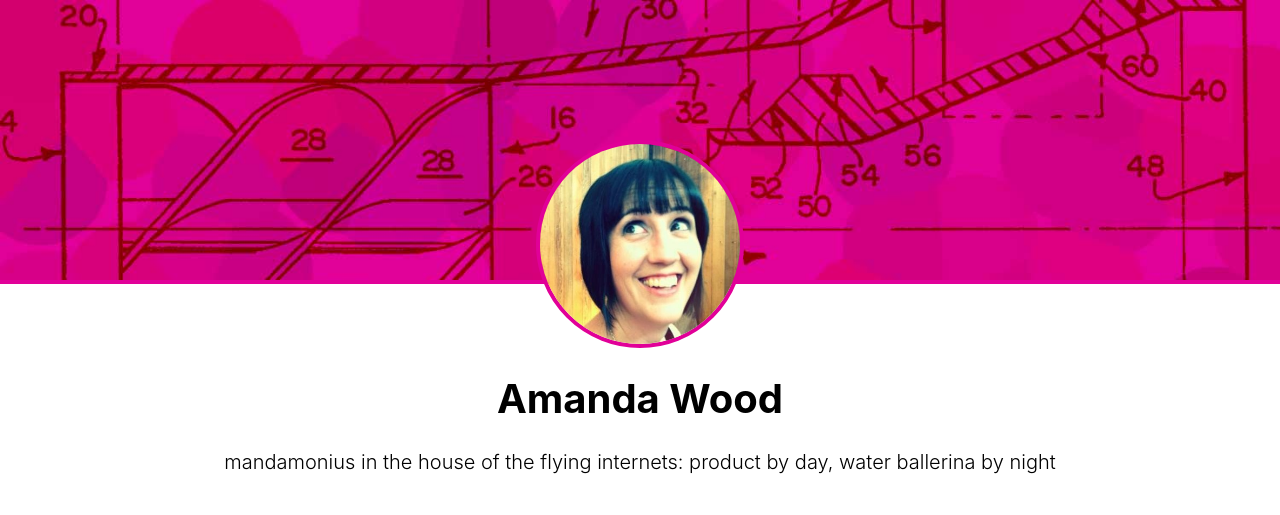
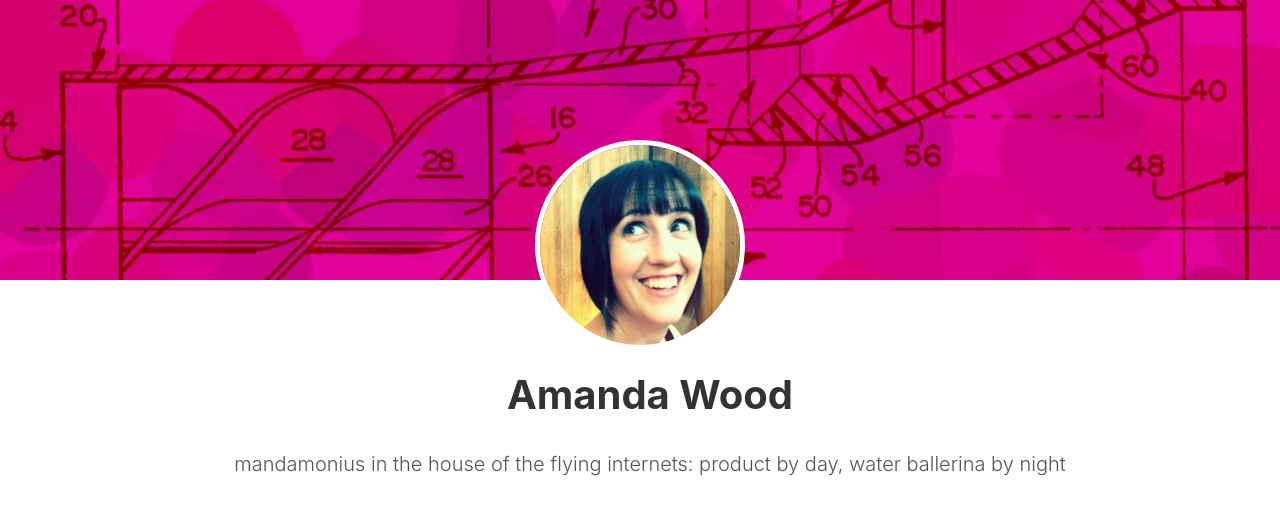
Before and after one commit to darren131/mandamonium, a Jekyll site: the page built from index.md, in a window 1280 px wide. Shown: the top 515 px of the page. Built offline with Jekyll 4.4.1, drawn with Linux system fonts in a browser that asks for light colours; our own code applies the rules of GitHub Pages for plain Markdown files.

Commit message:
tweaks again

```diff
--- a/_layouts/default.html
+++ b/_layouts/default.html
@@ -18,9 +18,10 @@
           <img src="{{site.logo}}" alt="Logo"></img>
         {% endif %}
       </header>
+      <section>
         <h1>{{ site.title | default: site.github.repository_name }}</h1>
         <p>{{ site.description | default: site.github.project_tagline }}</p>
-
+      </section>
 
   {% if site.google_analytics %}
     <script>
--- a/assets/css/manda.css
+++ b/assets/css/manda.css
@@ -11,15 +11,19 @@ header {
 	float: none;
 	background: url(/assets/img/head.jpg) no-repeat;
 	background-size: cover;
-	border-bottom: 4px solid #E10098;
 	height: 280px;
 	margin-bottom: 90px;
+}
+
+section {
+	padding-left: 20px;
+	pading-right: 20px;
 }
 
 img {
 	width: 200px;
 	border-radius: 125px;
-	border: 4px solid #E10098;
+	border: 5px solid #fff;
 	position: relative;
 	margin-top: 140px
 }
@@ -27,10 +31,12 @@ img {
 p {
 	font-size: 20px;
 	font-weight: 300;
+	color: #555;
 }
 
 h1 {
 	font-size: 40px;
+	color: #333;
 }
 
 
```
